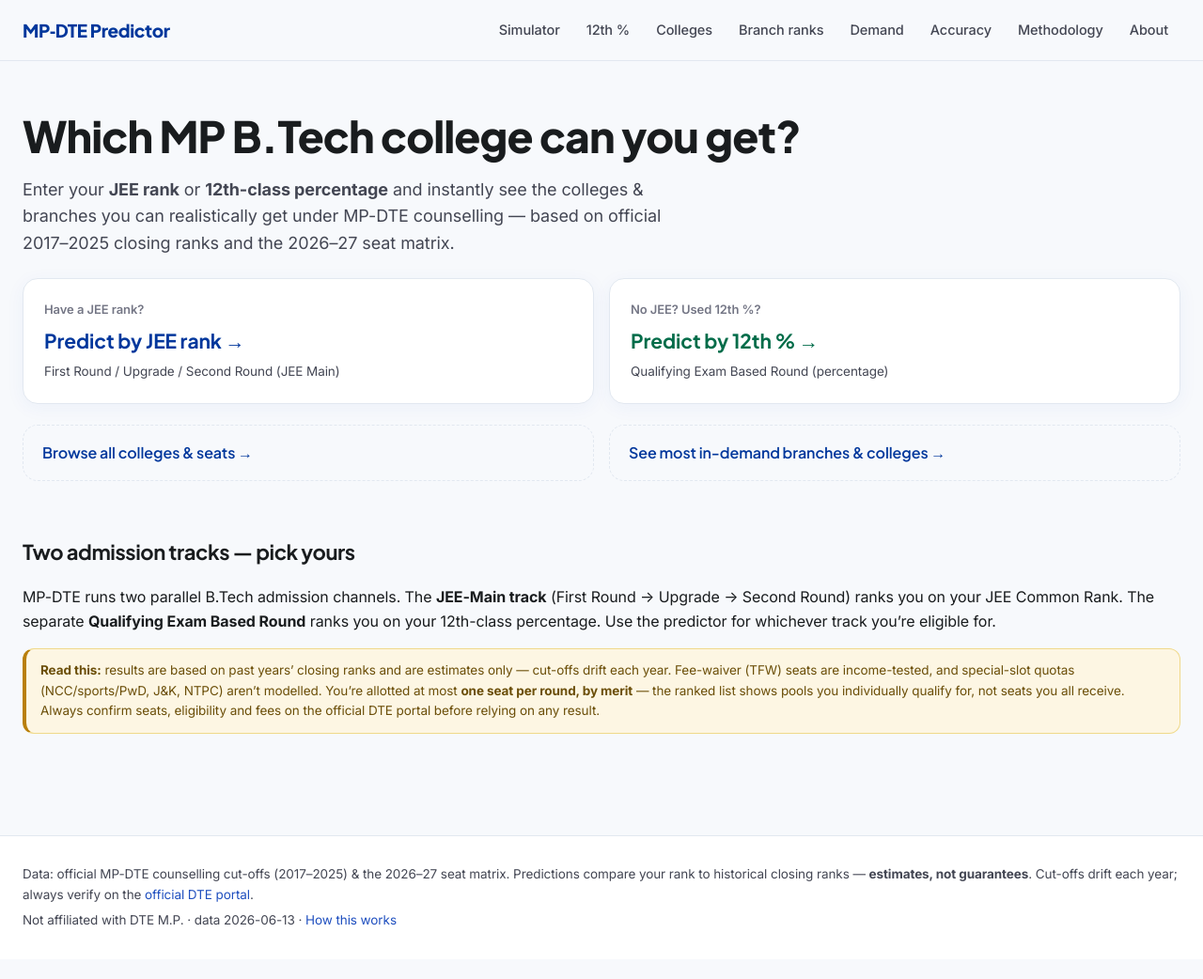
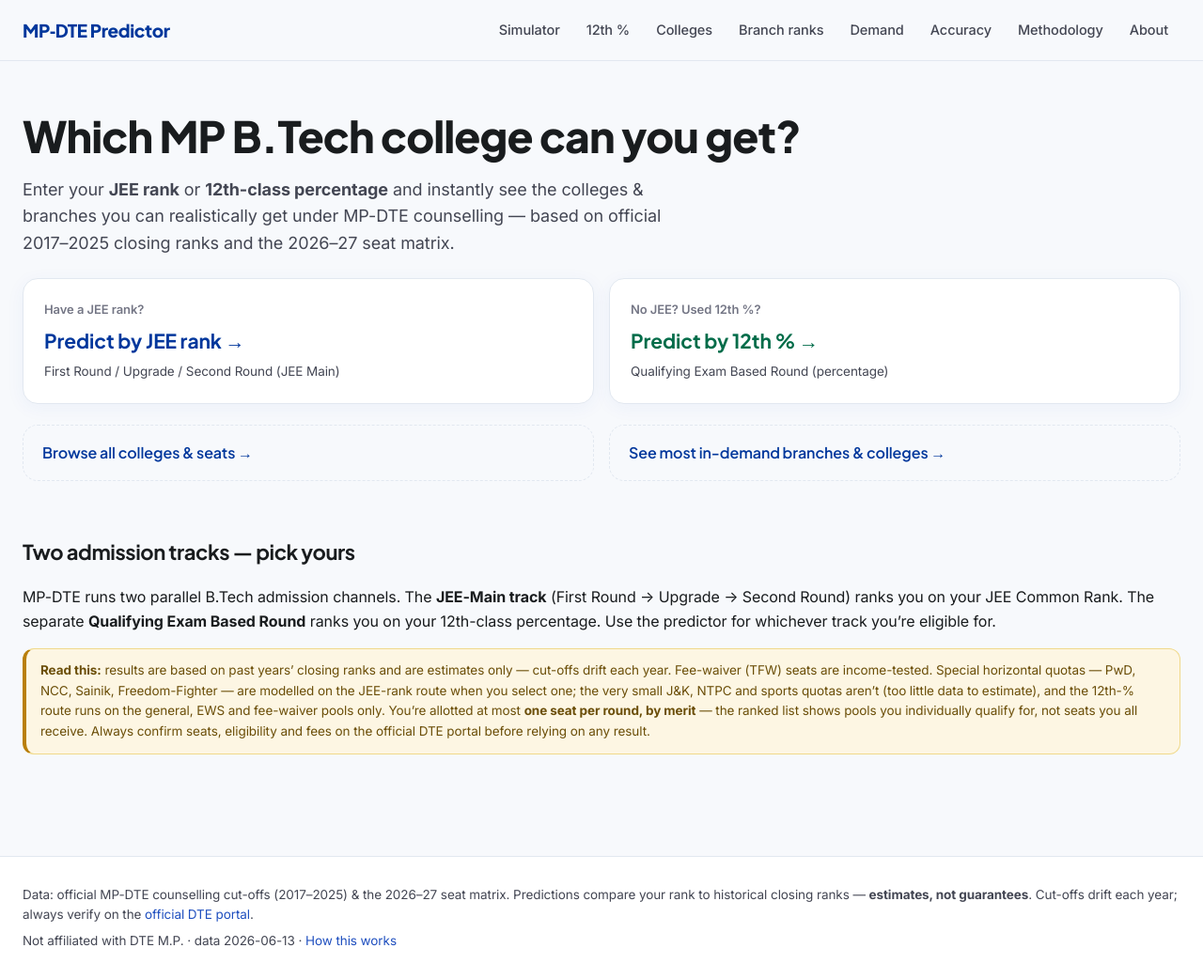
Before and after one commit to i-shivamsoni/mp-dte-btech-predictor, a Jekyll site: the page built from index.html, in a window 1280 px wide and 1042 px high. Shown: the whole window at 94% size. Built offline with Jekyll 4.4.1, drawn with Linux system fonts in a browser that asks for light colours.

Commit message:
Caveat: correct the special-quota line (PwD/NCC/Sainik/FF ARE modelled)
The shared caveat claimed NCC/PwD aren't modelled — stale: the JEE-rank route
models the horizontal quotas (PwD, NCC, Sainik, Freedom-Fighter) via the
special-quota selector. Reword to: those are modelled on the rank route; the
tiny J&K/NTPC/sports quotas aren't (too few cut-off rows — ~173 J&K, 14 NTPC
across 9 years — to estimate); and the 12th-% round has no special-quota pools
in the data at all, so it runs on general/EWS/fee-waiver only.

Co-Authored-By: Claude Opus 4.8 (1M context) <noreply@anthropic.com>

```diff
--- a/_includes/caveat-banner.html
+++ b/_includes/caveat-banner.html
@@ -1,7 +1,9 @@
 <div class="caveat" role="note">
   <strong>Read this:</strong> results are based on past years&rsquo; closing ranks and are
-  estimates only &mdash; cut-offs drift each year. Fee-waiver (TFW) seats are income-tested, and
-  special-slot quotas (NCC/sports/PwD, J&amp;K, NTPC) aren&rsquo;t modelled. You&rsquo;re allotted at most
+  estimates only &mdash; cut-offs drift each year. Fee-waiver (TFW) seats are income-tested. Special
+  horizontal quotas &mdash; PwD, NCC, Sainik, Freedom-Fighter &mdash; are modelled on the JEE-rank route
+  when you select one; the very small J&amp;K, NTPC and sports quotas aren&rsquo;t (too little data to
+  estimate), and the 12th-% route runs on the general, EWS and fee-waiver pools only. You&rsquo;re allotted at most
   <strong>one seat per round, by merit</strong> &mdash; the ranked list shows pools you individually qualify
   for, not seats you all receive. Always confirm seats, eligibility and fees on the official DTE portal
   before relying on any result.
```
